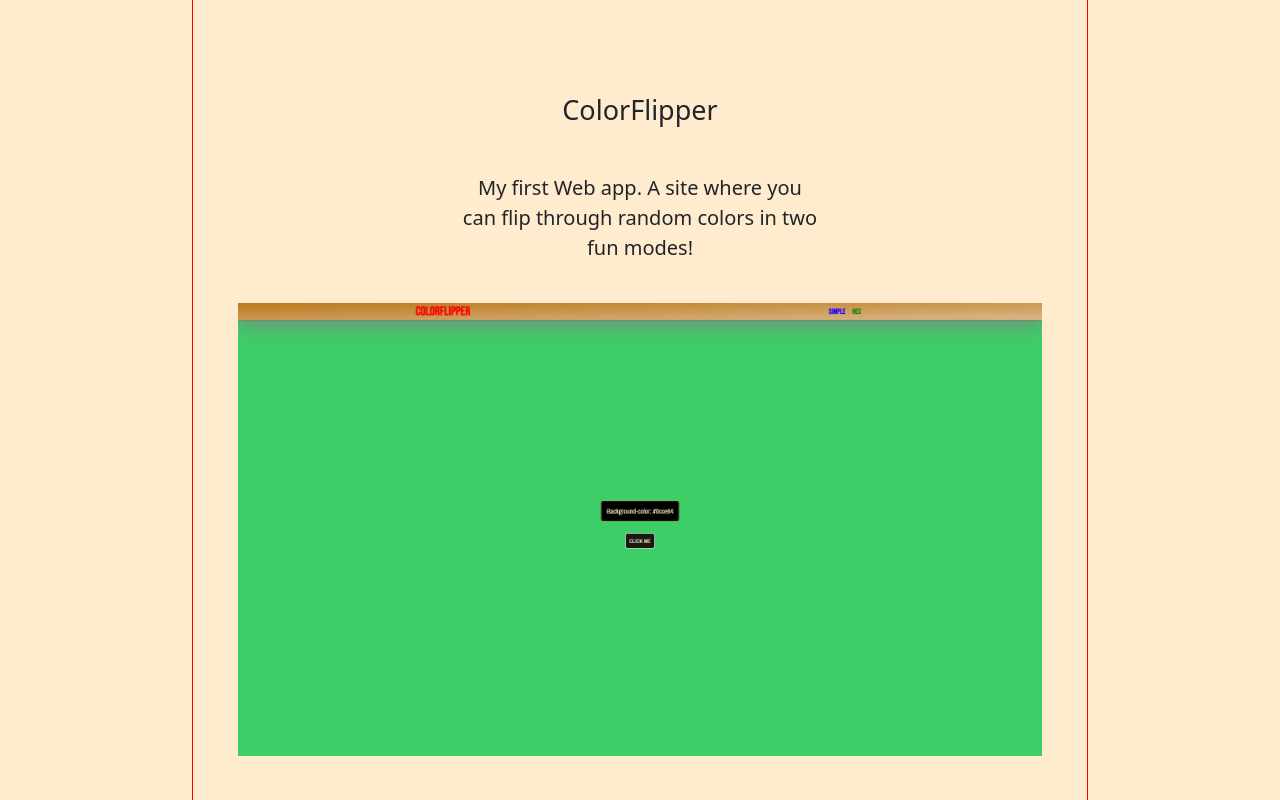
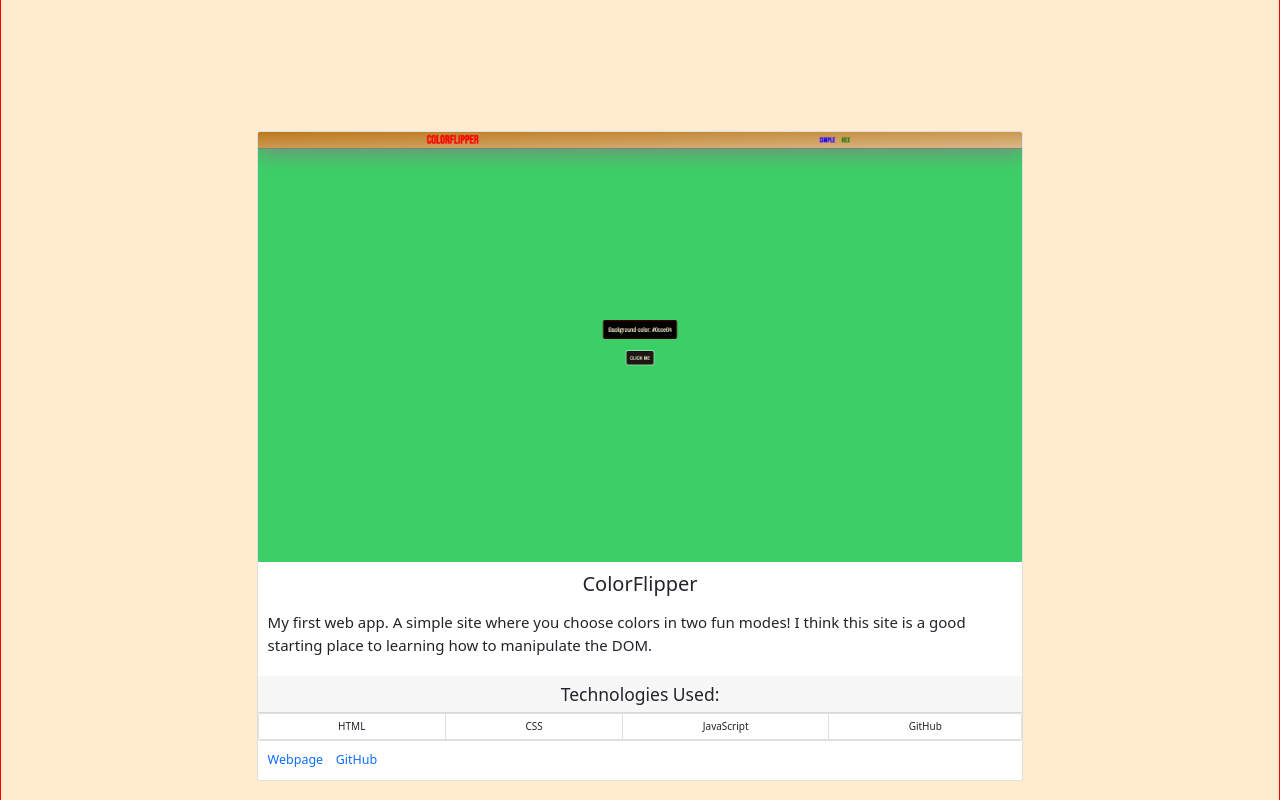
Before and after one commit to jrobinson0529/personal-bio-site, a plain HTML site: page index.html in a window 1280 px wide. Shown: the part 2160-2960 px from the top of the page. Drawn offline with nearby package versions, Linux system fonts and the light colour scheme.

Commit message:
added javascript to allow projects to be dynamically added based on projects array

```diff
--- a/index.html
+++ b/index.html
@@ -64,13 +64,14 @@
        <!-- VSC Logo -->
        <div class="logo-img-container"><img src="img/Visual_Studio_Code_1.35_icon.svg" alt="JavaScript Logo"></div>
     </div>
-    <div class="projects-page" id="projectsPage">
-      <h2>Projects</h2>
-      <div class="projects-image">
-        <h3>ColorFlipper</h3>
-        <p>My first Web app. A site where you can flip through random colors in two fun modes!</p>
-        <a href="https://600da9cd107a9426e133ee63--elastic-volhard-0880e6.netlify.app/index.html" target="_blank"><img src="img/colorflipper.png" alt="ColorFlipper Home Page"></a></div>
-    </div>
+    <!-- PROJECTS PAGE WHERE JS ADDS THEM -->
+    <h2 class="m-5 fs-1">Projects</h2>
+    <div class="projects-page" id="projectsPage"></div>
+
+
+
+
+
 
     <!-- End Primary View -->
 
--- a/projects.js
+++ b/projects.js
@@ -1 +1,87 @@
-console.log("CONNECTED");
+const projects = [
+  {
+    title: "ColorFlipper",
+    screenshot: "/img/colorflipper.png",
+    description: "My first web app. A simple site where you choose colors in two fun modes! I think this site is a good starting place to learning how to manipulate the DOM.", // A good project description includes 'the what', 'the why', and 'the how'.
+    technologiesUsed: ["HTML", "CSS", "JavaScript", "GitHub"],
+    available: true,
+    url: "https://600da9cd107a9426e133ee63--elastic-volhard-0880e6.netlify.app/index.html", // Towards the latter part of the class, you will learn how to host your projects and people will be able to view them live. Cool, right? Welp, until then, just use your GitHub link in this spot as well.
+    githubUrl: "https://github.com/nss-evening-cohort-14/color-flipper-hack-jrobinson0529",
+  },
+  {
+    title: "CoolProject",
+    screenshot: "/img/colorflipper.png",
+    description: "My first web app. A simple site where you choose colors in two fun modes! I think this site is a good starting place to learning how to manipulate the DOM.", // A good project description includes 'the what', 'the why', and 'the how'.
+    technologiesUsed: ["HTML", "CSS", "JavaScript", "GitHub", "Bootstrap"],
+    available: true,
+    url: "https://600da9cd107a9426e133ee63--elastic-volhard-0880e6.netlify.app/index.html", // Towards the latter part of the class, you will learn how to host your projects and people will be able to view them live. Cool, right? Welp, until then, just use your GitHub link in this spot as well.
+    githubUrl: "https://github.com/nss-evening-cohort-14/color-flipper-hack-jrobinson0529",
+  },
+  {
+    title: "ColorFlipper",
+    screenshot: "/img/colorflipper.png",
+    description: "My first web app. A simple site where you choose colors in two fun modes! I think this site is a good starting place to learning how to manipulate the DOM.", // A good project description includes 'the what', 'the why', and 'the how'.
+    technologiesUsed: ["HTML", "CSS", "JavaScript", "GitHub", "Git", "Ruby", "React", "Jquery"],
+    available: true,
+    url: "https://600da9cd107a9426e133ee63--elastic-volhard-0880e6.netlify.app/index.html", // Towards the latter part of the class, you will learn how to host your projects and people will be able to view them live. Cool, right? Welp, until then, just use your GitHub link in this spot as well.
+    githubUrl: "https://github.com/nss-evening-cohort-14/color-flipper-hack-jrobinson0529",
+  },
+];
+const technologiesUsed = [
+  {
+    imgSrc: "/img/javascript-logo-8892AEFCAC-seeklogo.com.png",
+    alt: "JavaScript Logo"
+  }
+];
+// DOM Target variables
+const projectsPage = document.querySelector('#projectsPage');
+
+
+// Functions
+
+const printToDom = (divId, textToPrint) => {
+  const selectedDiv = document.querySelector(divId);
+  selectedDiv.innerHTML = textToPrint;
+};
+
+const createProjectCards = (array) => {
+  let domString = '';
+  array.forEach((element, i) => {
+    domString += `<div class="card mx-auto" style="width: 60%;" id=${i}>
+                    <img src=${element.screenshot} class="card-img-top" alt="screenshot of a webpage">
+                    <div class="card-body">
+                      <h5 class="card-title fs-2 text-center mb-4">${element.title}</h5>
+                      <p class="card-text fs-4 mb-3">${element.description}</p>
+                    </div>
+                    <div class="card-header fs-3 text-center">Technologies Used:</div>
+                      <ul class="list-group list-group-horizontal" id="techList${i}">
+                      </ul>
+                    <div class="card-body">
+                      <a href="${element.url}" class="card-link text-decoration-none fs-5">Webpage</a>
+                      <a href="${element.githubUrl}" class="card-link text-decoration-none fs-5">GitHub</a>
+                    </div>
+                  </div>`;
+                  if(element.available === true){printToDom('#projectsPage', domString);}
+
+  });
+
+};
+// Dynamically add technologies used based on the obj.technologiesUsed property in projects
+const addTechProjectCards = (array) => {
+  let domString = '';
+  for (let i=0; i < array.length; i++) {
+    for (let j=0; j < array[i].technologiesUsed.length; j++) {
+      domString += `<li class="list-group-item flex-fill text-center">${array[i].technologiesUsed[j]}</li>
+      `;
+    }
+    printToDom('#techList' + i , domString);
+    domString = '';
+  }
+
+};
+
+const init = () => {
+  createProjectCards(projects);
+  addTechProjectCards(projects);
+};
+init();
--- a/style.css
+++ b/style.css
@@ -95,45 +95,7 @@ h1 {
 #css-logo {
   width: 80px;
 }
-.projects-page {
-  display: flex;
-  flex-flow: column;
-  align-content: center;
-  margin: 20em;
-  border: 1px solid red;
-  text-align: center;
-  width: 70%;
-  height: 100%;
-}
-.projects-page h2 {
-  font-size: 3em;
-  margin: 1em;
-  padding: .5em;
-  height: 10%;
-}
-.projects-image {
-  text-align: -webkit-center;
-  font-size: 2em;
-  align-self: center;
-  margin: 5em 0;
-  height: 90%;
-  width: 90%;
-}
-.projects-image img {
-  max-height: 100%;
-  max-width: 100%;
-}
-.projects-image h3 {
-  margin: 1em 0;
-  text-decoration: none;
-  font-size: 1.35em;
-}
-.projects-image p {
-  padding: 1em;
-  margin: 1em 1em;
-  max-width: 50%;
-  font-size: 1em;
-}
+
 .page-footer {
   margin: 5em 0 0 0;
   font-size: 2em;
@@ -150,3 +112,10 @@ h1 {
   margin: 10em;
   border: 1px solid red;
 }
+/* Project Cards CSS */
+.projects-page {
+  border: 1px solid red;
+}
+.card {
+  margin: 40em 0;
+}
```
